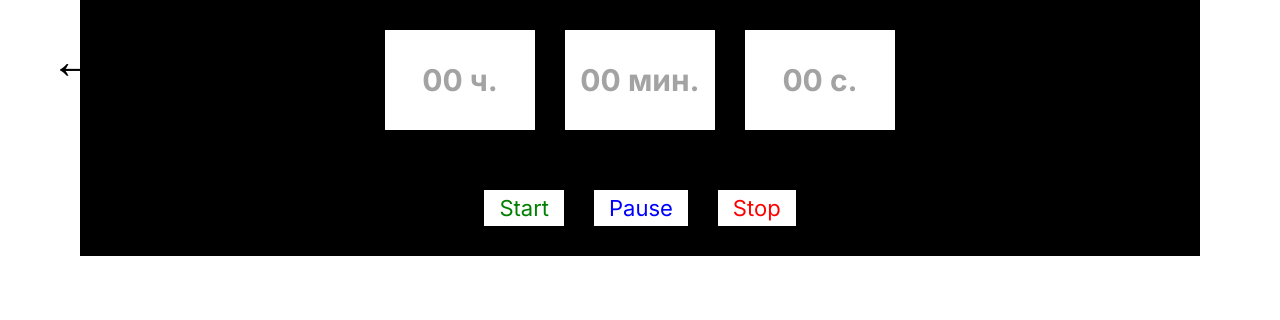
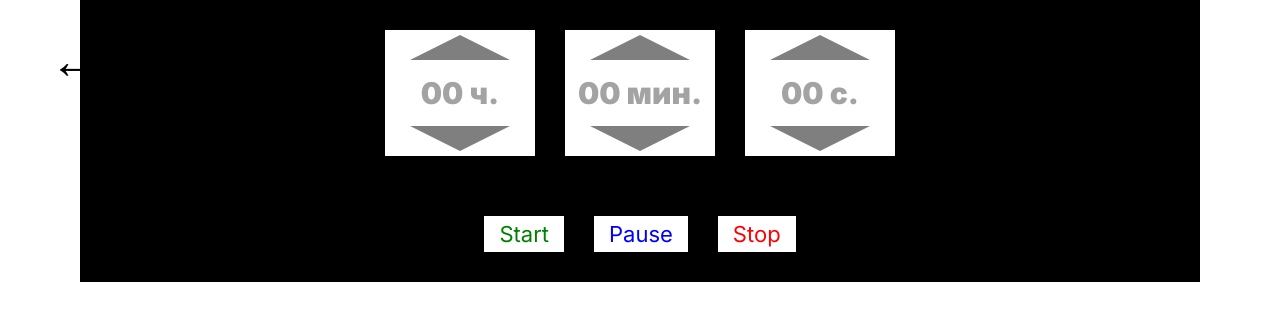
Before and after one commit to chagit11/my-react-apps, a React (Create React App) app: page /timer in a window 1280 px wide. Shown: the top 320 px of the page. Built offline with nearby package versions, Linux system fonts and the light colour scheme.

Commit message:
add-> onclickDisplay...

```diff
--- a/src/pages/--apps/Timer/Timer.jsx
+++ b/src/pages/--apps/Timer/Timer.jsx
@@ -13,14 +13,38 @@ const Timer_ = styled.div`
         grid-template-columns: repeat(3, 150px);
         gap: 30px;
         .items {
-            height: 100px;
-            background-color: #fff;
+            padding: 5px 0;
             display: flex;
+            flex-direction: column;
             justify-content: center;
             align-items: center;
-            font-weight: 700;
-            font-size: 30px;
-            color: #a3a3a3;
+            background-color: #fff;
+            .up-arrow, .down-arrow {
+                width: 0;
+                height: 0;
+                border-left: 50px solid transparent;
+                border-right: 50px solid transparent;
+                opacity: 0.5;
+                cursor: pointer;
+                &:hover {
+                    opacity: 0.9;
+                }
+            }
+            .up-arrow {
+                margin-bottom: 15px;
+                border-bottom: 25px solid #000;
+            }
+            .down-arrow {
+                margin-top: 15px;
+                border-top: 25px solid #000;
+            }
+            .value {
+                font-weight: 900;
+                font-size: 30px;
+                text-align: center;
+                color: #a3a3a3;
+            }
+
         }
     }
     //
@@ -78,6 +102,17 @@ export const Timer = ({...props}) => {
         }
     }
     //
+    const onclickDisplay = (direc, disp, setDisp, to) => {
+        if(direc==='+') {
+            if(disp===to) setDisp(0)
+            else setDisp(disp+1)
+        }
+        if(direc==='-') {
+            if(disp===0) setDisp(to)
+            else setDisp(disp-1)
+        }
+    }
+    //
     const ontouchDisplay = (ref) => {
         ref.current.addEventListener('touchstart', (e) => {
             e.preventDefault()
@@ -115,9 +150,38 @@ export const Timer = ({...props}) => {
     return (
         <Timer_ as={ContainerStyled} className='timer'>
             <div className='display'>
-                <div onWheel={(e)=> onwheelDisplay(e, hours, setHours, 23)} ref={hoursRef} className="items hours">{hours<10 ? `0${hours}` : hours} ч.</div>
-                <div onWheel={(e)=> onwheelDisplay(e, minutes, setMinutes, 59)} ref={minutesRef} className="items minutes">{minutes<10 ? `0${minutes}` : minutes} мин.</div>
-                <div onWheel={(e)=> onwheelDisplay(e, seconds, setSeconds, 59)} ref={secondsRef} className="items seconds">{seconds<10 ? `0${seconds}` : seconds} с.</div>
+                {/* <div className="items hours">
+                    <input
+                        ref={hoursRef}
+                        onWheel={(e)=> onwheelDisplay(e, hours, setHours, 23)}
+                        onChange={(e)=>setHours(e.target.value)}
+                        value={hours<10 ? `0${hours}` : hours}
+                    />
+                    <span>ч.</span>
+                </div> */}
+                {/* <div onWheel={(e)=> onwheelDisplay(e, minutes, setMinutes, 59)} ref={minutesRef} className="items minutes">
+                    <input onChange={()=>setMinutes(minutes)} value={minutes<10 ? `0${minutes}` : minutes} />
+                    <span>мин.</span>
+                </div> */}
+                {/* <div onWheel={(e)=> onwheelDisplay(e, seconds, setSeconds, 59)} ref={secondsRef} className="items seconds">
+                    <input onChange={()=>setSeconds(seconds)} value={seconds<10 ? `0${seconds}` : seconds} />
+                    <span>с.</span>
+                </div> */}
+                <div onWheel={(e)=> onwheelDisplay(e, hours, setHours, 23)} ref={hoursRef} className="items hours">
+                    <div onClick={()=> onclickDisplay('+', hours, setHours, 23)} className='up-arrow'></div>
+                    <div className='value'>{hours<10 ? `0${hours}` : hours} ч.</div>
+                    <div onClick={()=> onclickDisplay('-', hours, setHours, 23)} className='down-arrow'></div>
+                </div>
+                <div onWheel={(e)=> onwheelDisplay(e, minutes, setMinutes, 59)} ref={minutesRef} className="items minutes">
+                    <div onClick={()=> onclickDisplay('+', minutes, setMinutes, 59)} className='up-arrow'></div>
+                    <div className='value'>{minutes<10 ? `0${minutes}` : minutes} мин.</div>
+                    <div onClick={()=> onclickDisplay('-', minutes, setMinutes, 59)} className='down-arrow'></div>
+                </div>
+                <div onWheel={(e)=> onwheelDisplay(e, seconds, setSeconds, 59)} ref={secondsRef} className="items seconds">
+                    <div onClick={()=> onclickDisplay('+', seconds, setSeconds, 59)} className='up-arrow'></div>
+                    <div className='value'>{seconds<10 ? `0${seconds}` : seconds} с.</div>
+                    <div onClick={()=> onclickDisplay('-', seconds, setSeconds, 59)} className='down-arrow'></div>
+                </div>
             </div>
             <div className="buttons">
                 <div className="btn start">Start</div>
```
